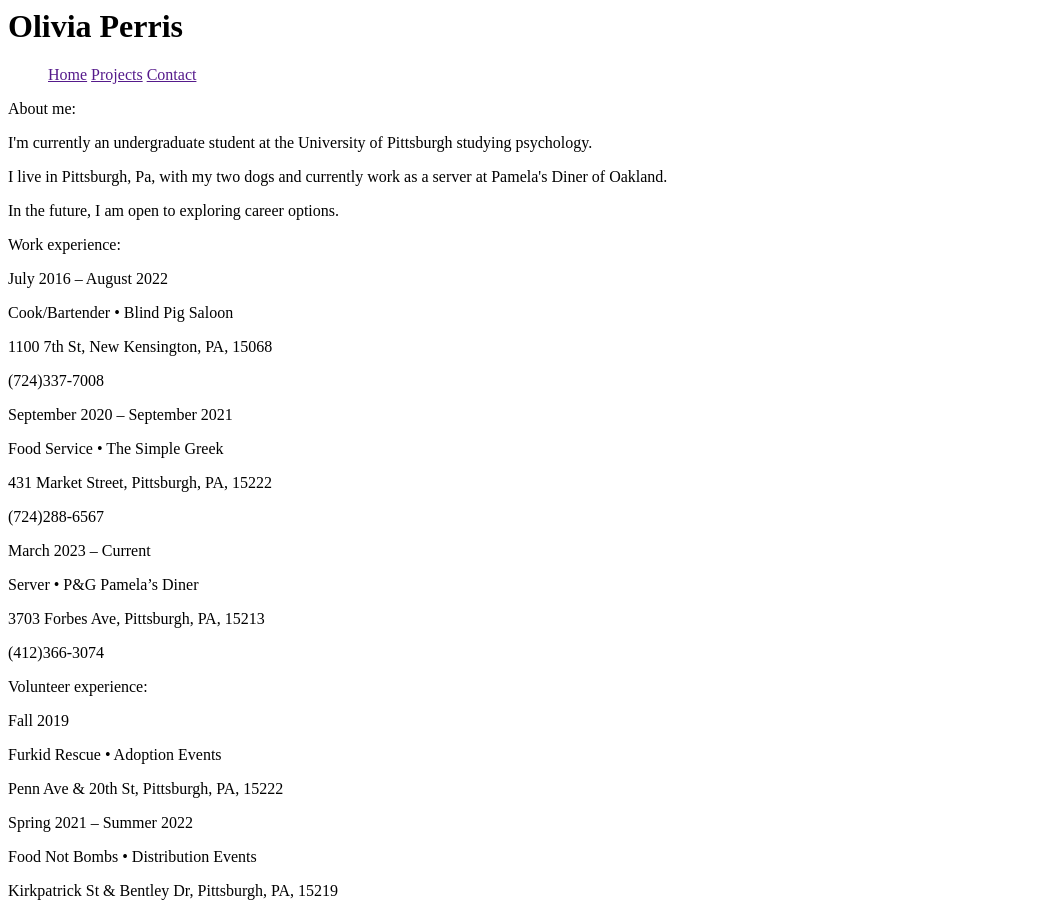
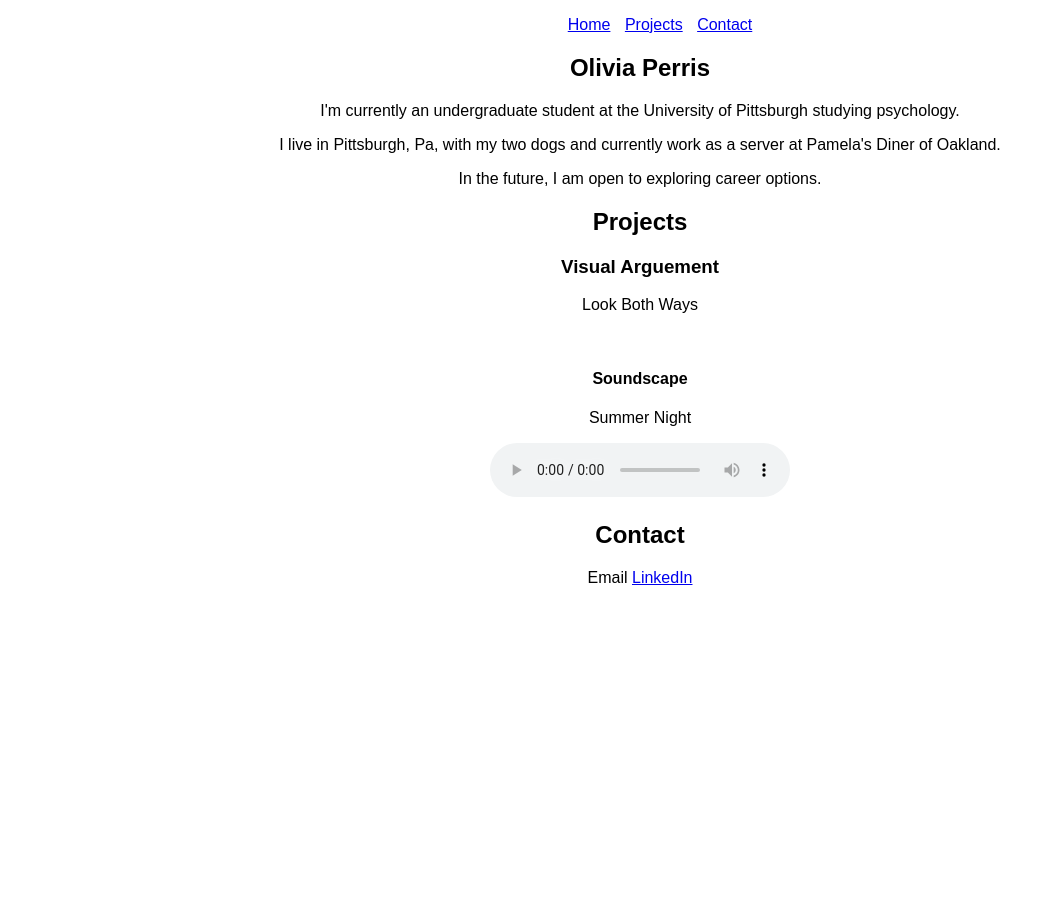
Before and after one commit to omp16/WebPortfolio, a plain HTML site: page Index.html in a window 1280 px wide. Shown: the whole page, without its empty margins (0-1051 px from the left). After the commit the page ends 800 px from the top, so only its background shows below. Drawn offline with Linux system fonts and the light colour scheme; files that its build step writes are made by us from their sources.

Commit message:
Update Index.html

```diff
--- a/Index.html
+++ b/Index.html
@@ -1,47 +1,63 @@
-<head>
-<title>Grid Layout</title>
+
+<!DOCTYPE html>
+<html lang="en">
+  <head>
+    <meta charset="UTF-8">
+    <meta name="Portfolio" content="width=device-width">
+    <title>Portfolio</title>
+    <link rel="stylesheet" href="styles.css">
 </head>
 <body>
-<div class="container_12 clearfix">
- <div id="header" class="grid_12">
- <h1>Olivia Perris</h1>
- <div id="nav">
- <ul>
- <a href="">Home</a></li>
- <a href="">Projects</a>
- <a href="">Contact</a>
- </ul>
- </div>
- </div>
- <div id="feature" class="grid_12">
- <p>About me:</p>
-   <p>I'm currently an undergraduate student at the University of Pittsburgh studying psychology.</p>
-   <p>I live in Pittsburgh, Pa, with my two dogs and currently work as a server at Pamela's Diner of Oakland.</p>
-   <p>In the future, I am open to exploring career options.</p>
-   </div>
- </div>
- <div class="article grid_1">
- <p>Work experience:</p>
-   <p>July 2016 – August 2022</p
-   <p>Cook/Bartender • Blind Pig Saloon</p>
+    <header>
+        <nav>
+            <ul>
+                <li><a href="#home">Home</a></li>
+                <li><a href="#projects">Projects</a></li>
+                <li><a href="#contact">Contact</a></li>
+            </ul>
 
-   <p>1100 7th St, New Kensington, PA, 15068</p>
-   <p>(724)337-7008</p>
-<p> September 2020 – September 2021
-   <p>Food Service • The Simple Greek</p>
-   <p>431 Market Street, Pittsburgh, PA, 15222</p>
-  <p>(724)288-6567</p>
-<p>March 2023 – Current</p>
-   <p>Server • P&G Pamela’s Diner</p>
-   <p>3703 Forbes Ave, Pittsburgh, PA, 15213</p>
-   <p>(412)366-3074</p>
+    <container id="home">
+        <div class="container">
+          <h2>Olivia Perris</h2>
+            <p>I'm currently an undergraduate student at the University of Pittsburgh studying psychology.
+              <p>I live in Pittsburgh, Pa, with my two dogs and currently work as a server at Pamela's Diner of Oakland.
+                <p>In the future, I am open to exploring career options.</p>
 
- <div class="article grid_2">
- <p>Volunteer experience:</p>
-   <p>Fall 2019</p>
-   <p>Furkid Rescue • Adoption Events</p>
-   <p>Penn Ave & 20th St, Pittsburgh, PA, 15222</p>
-   <p>Spring 2021 – Summer 2022</p>
-   <p>Food Not Bombs • Distribution Events</p>
-<p>Kirkpatrick St & Bentley Dr, Pittsburgh, PA,
-  15219</p>
+                </div>
+
+    </s>
+
+    <section id="projects">
+        <div class="container">
+          <h2>Projects</h2>
+
+                <h1>Visual Arguement</h1>
+                <p>Look Both Ways</h>
+
+
+			<div class="container">
+                <img src="">
+<section id="projects">
+
+        <div class="container">
+          <h1>Soundscape</h1>
+           <p>Summer Night</p>
+                 <audio controls>
+					<source src="" type="audio/mpeg">
+				</audio>
+
+            </div>
+
+        </div>
+    </section>
+
+    <section id="contact">
+        <div class="container">
+            <h2>Contact</h2>
+            <p.</p>
+            <a "mailto: omp16@pitt.edu">Email</a>
+            <a href="https://www.linkedin.com/in/olivia-perris-6918631b5/">LinkedIn</a>
+        </div>
+    </section>
+</body>
+</html>
```
